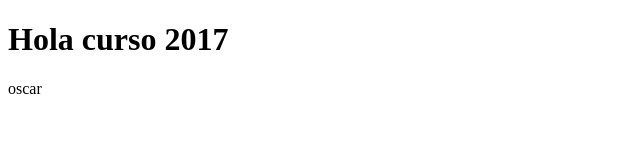
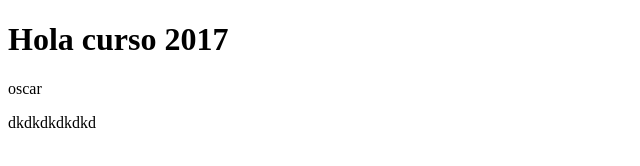
Before and after one commit to xavitoyos/hola2017, a plain HTML site: page index.html in a window 1280 px wide. Shown: the whole page, without its empty margins (0-640 px from the left). Drawn offline with Linux system fonts and the light colour scheme.

Commit message:
Update index.html

```diff
--- a/index.html
+++ b/index.html
@@ -7,5 +7,6 @@
     <body>
         <h1>Hola curso 2017</h1>
         <p>oscar</p>
+        <p>dkdkdkdkdkd</p>
     </body>
 </html>
```
